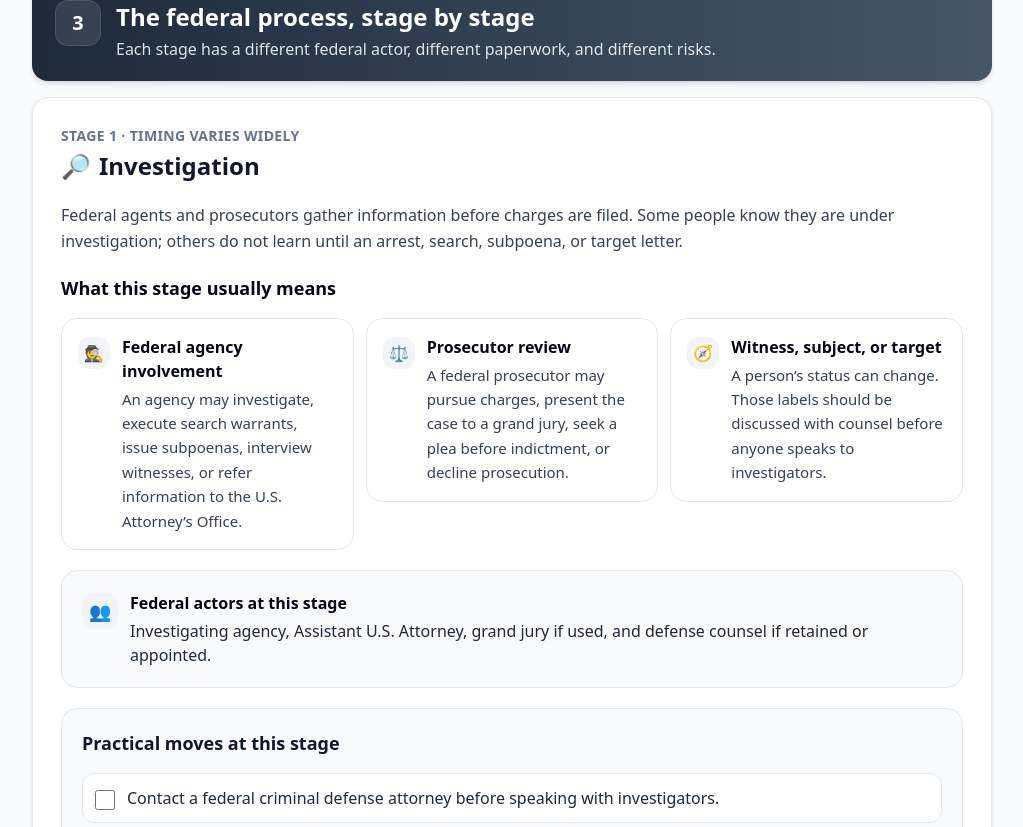
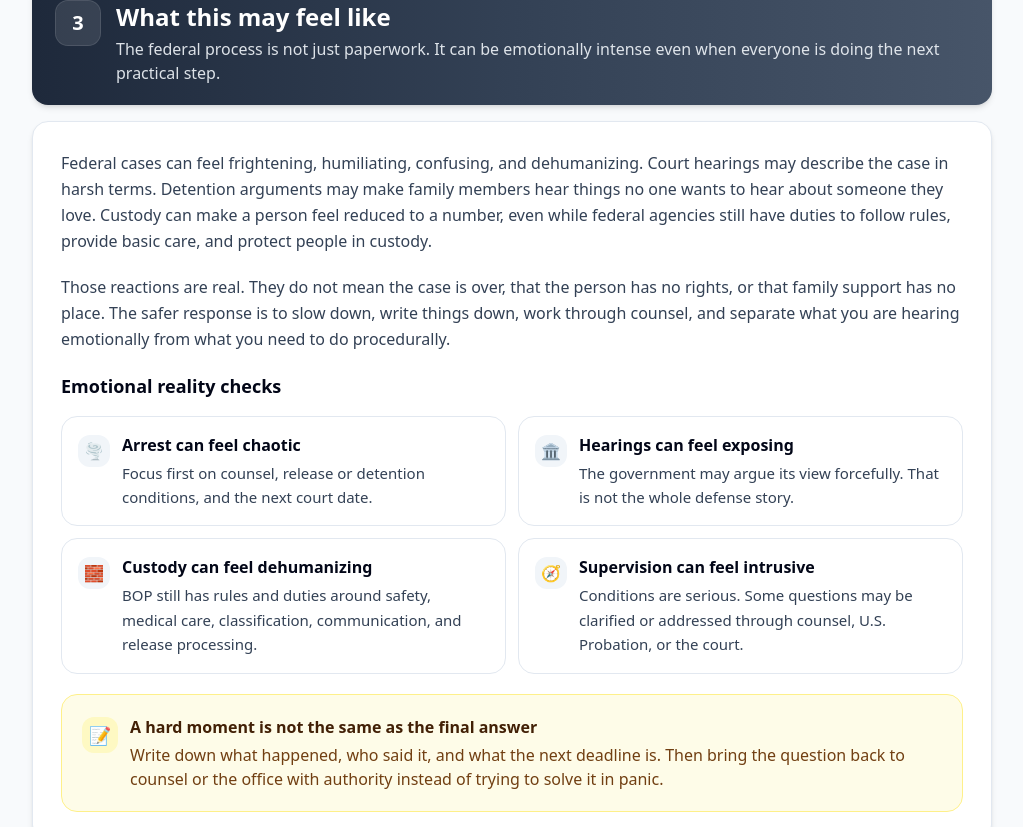
Before and after one commit to projectsolarrecon/Solar, a React (Vite) app: page /resources/resource-guide-sandbox in a window 1280 px wide. Shown: the part 3633-4460 px from the top of the page, without its empty margins (128-1151 px from the left). Built offline with nearby package versions, Linux system fonts and the light colour scheme.

Commit message:
Update ResourceGuideSandbox.tsx

```diff
--- a/src/pages/resources/ResourceGuideSandbox.tsx
+++ b/src/pages/resources/ResourceGuideSandbox.tsx
@@ -64,7 +64,7 @@ const federalStages = [
     duration: "Usually soon after arrest or summons",
     icon: "🏛️",
     summary:
-      "After arrest or summons, the first federal court appearance usually addresses identity, rights, counsel, charging status, and temporary release or detention questions.",
+      "After arrest or summons, the first federal court appearance usually addresses identity, rights, counsel, charging status, and temporary release or detention questions. This stage can feel frightening and disorienting because families may have little information at first, and decisions about release or detention can happen quickly.",
     concepts: [
       {
         icon: <span aria-hidden="true">👤</span>,
@@ -438,8 +438,64 @@ export default function ResourceGuideSandbox(): JSX.Element {
         </GuideSectionCard>
 
         <GuideSectionHeader
+          id="what-this-may-feel-like"
+          number="3"
+          title="What this may feel like"
+          subtitle="The federal process is not just paperwork. It can be emotionally intense even when everyone is doing the next practical step."
+        />
+
+        <GuideSectionCard>
+          <GuideProse>
+            <p>
+              Federal cases can feel frightening, humiliating, confusing, and dehumanizing. Court hearings may describe the case in harsh terms. Detention arguments may make family members hear things no one wants to hear about someone they love. Custody can make a person feel reduced to a number, even while federal agencies still have duties to follow rules, provide basic care, and protect people in custody.
+            </p>
+
+            <p>
+              Those reactions are real. They do not mean the case is over, that the person has no rights, or that family support has no place. The safer response is to slow down, write things down, work through counsel, and separate what you are hearing emotionally from what you need to do procedurally.
+            </p>
+          </GuideProse>
+
+          <GuideIconList
+            title="Emotional reality checks"
+            columns={2}
+            items={[
+              {
+                icon: <span aria-hidden="true">🌪️</span>,
+                title: "Arrest can feel chaotic",
+                description:
+                  "Focus first on counsel, release or detention conditions, and the next court date.",
+              },
+              {
+                icon: <span aria-hidden="true">🏛️</span>,
+                title: "Hearings can feel exposing",
+                description:
+                  "The government may argue its view forcefully. That is not the whole defense story.",
+              },
+              {
+                icon: <span aria-hidden="true">🧱</span>,
+                title: "Custody can feel dehumanizing",
+                description:
+                  "BOP still has rules and duties around safety, medical care, classification, communication, and release processing.",
+              },
+              {
+                icon: <span aria-hidden="true">🧭</span>,
+                title: "Supervision can feel intrusive",
+                description:
+                  "Conditions are serious. Some questions may be clarified or addressed through counsel, U.S. Probation, or the court.",
+              },
+            ]}
+          />
+
+          <GuideCallout tone="reminder" icon="📝" title="A hard moment is not the same as the final answer">
+            <p>
+              Write down what happened, who said it, and what the next deadline is. Then bring the question back to counsel or the office with authority instead of trying to solve it in panic.
+            </p>
+          </GuideCallout>
+        </GuideSectionCard>
+
+        <GuideSectionHeader
           id="federal-timeline"
-          number="3"
+          number="4"
           title="The federal process, stage by stage"
           subtitle="Each stage has a different federal actor, different paperwork, and different risks."
         />
@@ -503,7 +559,7 @@ export default function ResourceGuideSandbox(): JSX.Element {
 
           <GuideProse>
             <p>
-              Many federal cases resolve by plea agreement, but some proceed to trial. The choice between plea and trial belongs to the person charged after consultation with counsel. Family can support the person, but should be careful not to pressure, promise, or threaten a decision.
+              Many federal cases resolve by plea agreement, but some proceed to trial. The choice between plea and trial belongs to the person charged after consultation with counsel. This stage can feel heavy because the person may be weighing risk, pressure, fear, possible punishment, and the desire to be heard all at once. Family can support the person, but should be careful not to pressure, promise, or threaten a decision.
             </p>
           </GuideProse>
 
@@ -584,7 +640,7 @@ export default function ResourceGuideSandbox(): JSX.Element {
 
           <GuideProse>
             <p>
-              After conviction, U.S. Probation usually prepares a presentence report for the court. This report can affect guideline calculations, objections, sentencing arguments, custody recommendations, supervision conditions, and future BOP classification.
+              After conviction, U.S. Probation usually prepares a presentence report for the court. This report can affect guideline calculations, objections, sentencing arguments, custody recommendations, supervision conditions, and future BOP classification. Sentencing can feel exposing because private history, harm, mitigation, risk, punishment, and family impact may be discussed in open court.
             </p>
           </GuideProse>
 
@@ -670,7 +726,7 @@ export default function ResourceGuideSandbox(): JSX.Element {
 
           <GuideProse>
             <p>
-              If the sentence includes federal imprisonment, the Bureau of Prisons decides designation and custody administration. The sentencing judge may make recommendations, but BOP controls placement, classification, transfer decisions, custody rules, sentence computation, and many day-to-day prison procedures.
+              If the sentence includes federal imprisonment, the Bureau of Prisons decides designation and custody administration. The sentencing judge may make recommendations, but BOP controls placement, classification, transfer decisions, custody rules, sentence computation, and many day-to-day prison procedures. Custody can feel dehumanizing, especially at intake or during transfers, but BOP still has rules and responsibilities around safety, medical care, communication, classification, and release processing.
             </p>
           </GuideProse>
 
@@ -751,7 +807,7 @@ export default function ResourceGuideSandbox(): JSX.Element {
 
           <GuideProse>
             <p>
-              This stage is not general reentry planning. This guide focuses on the federal-process pieces: release from BOP custody, the transition to U.S. Probation supervision, federal supervised release conditions, and the handoff to state or local registration systems when registration applies.
+              This stage is not general reentry planning. This guide focuses on the federal-process pieces: release from BOP custody, the transition to U.S. Probation supervision, federal supervised release conditions, and the handoff to state or local registration systems when registration applies. Supervision and registration can feel intrusive because ordinary choices may require permission, reporting, or documentation, but the first step is still to identify the exact rule and the office with authority over it.
             </p>
           </GuideProse>
 
@@ -823,7 +879,7 @@ export default function ResourceGuideSandbox(): JSX.Element {
 
         <GuideSectionHeader
           id="verify"
-          number="4"
+          number="5"
           title="Verify before acting"
           subtitle="The safest answer often depends on which authority controls the specific step."
         />
@@ -881,7 +937,7 @@ export default function ResourceGuideSandbox(): JSX.Element {
 
         <GuideSectionHeader
           id="avoid-mistakes"
-          number="5"
+          number="6"
           title="Common mistakes to avoid"
           subtitle="These are not moral judgments. They are practical ways people accidentally make a federal case harder."
         />
@@ -939,7 +995,7 @@ export default function ResourceGuideSandbox(): JSX.Element {
 
         <GuideSectionHeader
           id="limited-access"
-          number="6"
+          number="7"
           title="If internet access is limited"
           subtitle="Federal cases often affect people who are detained, incarcerated, on supervision, phone-only, or relying on family for paperwork."
         />
@@ -965,7 +1021,7 @@ export default function ResourceGuideSandbox(): JSX.Element {
 
         <GuideSectionHeader
           id="resources"
-          number="7"
+          number="8"
           title="Official resources and related SOLAR guides"
           subtitle="Use official sources for verification, then use SOLAR guides for practical next steps."
         />
```
